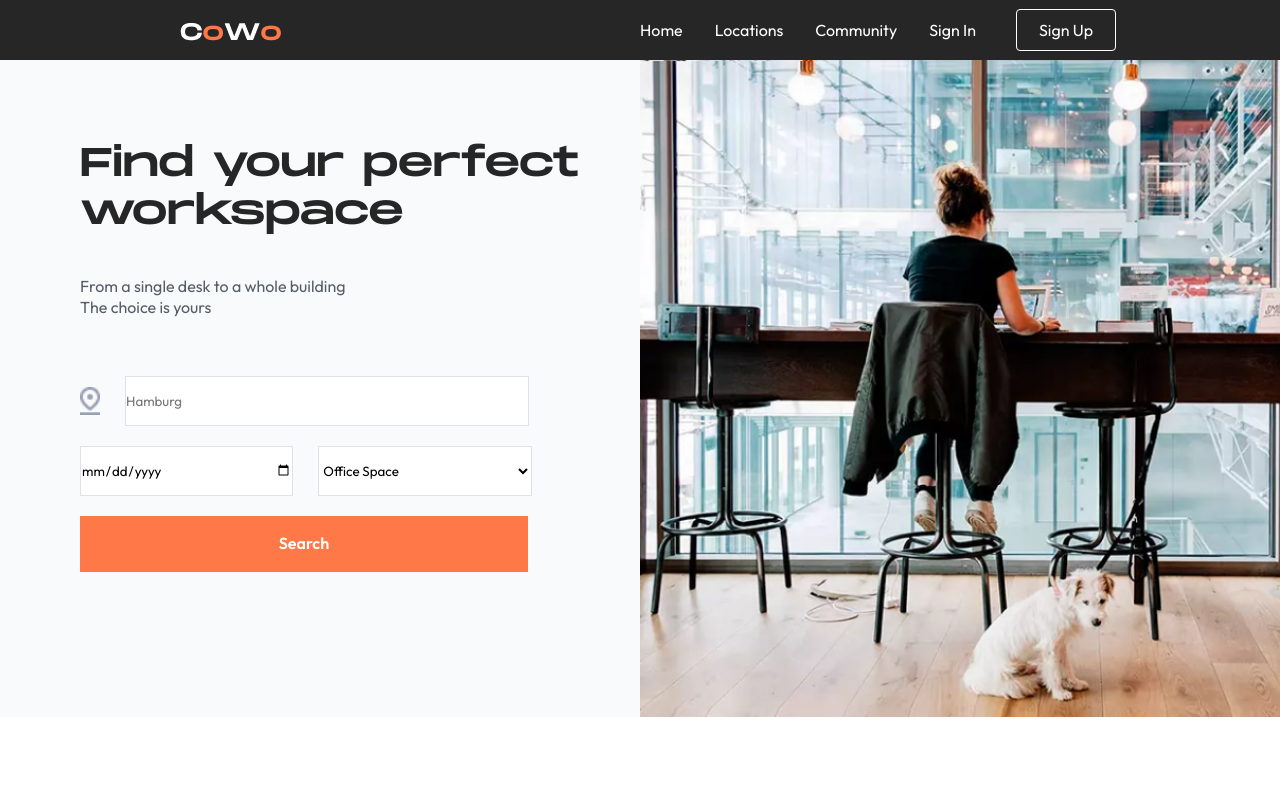
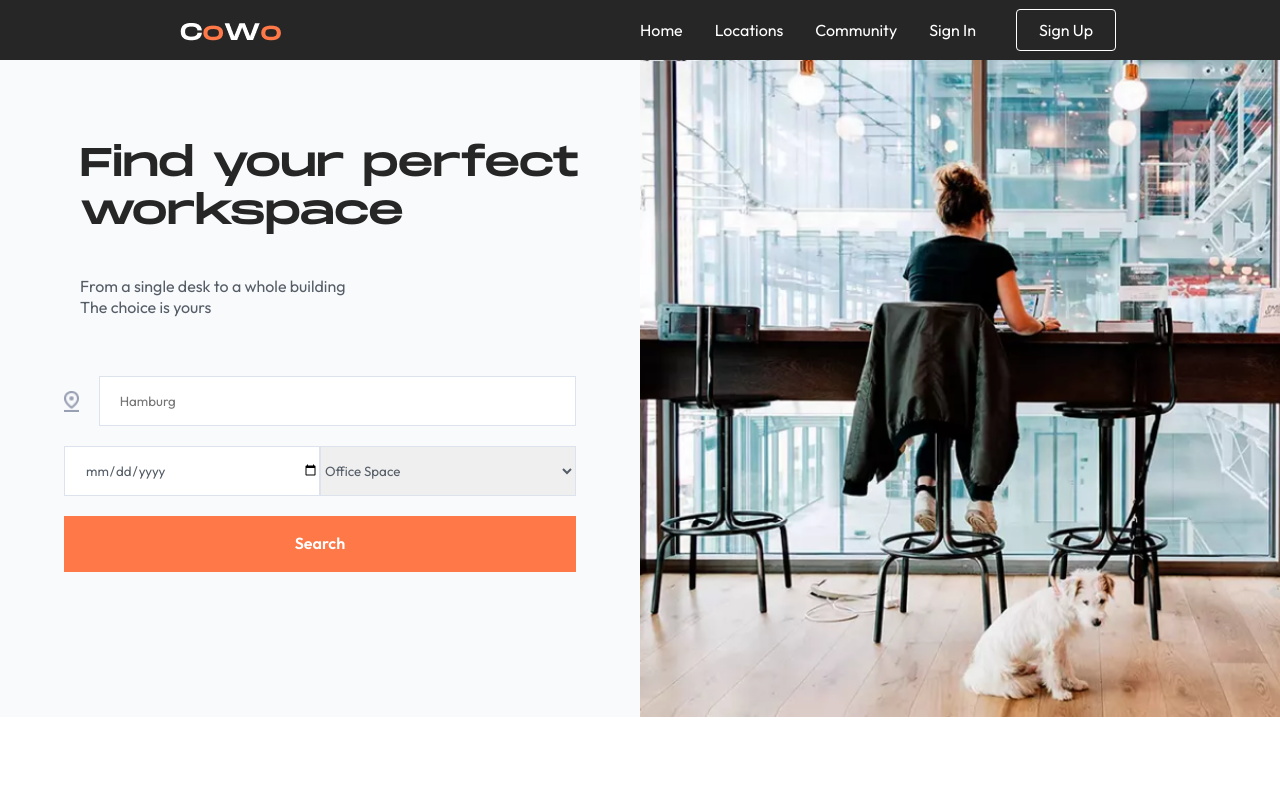
Before and after one commit to Nizami9/coworking, a React (Create React App) app: page / in a window 1280 px wide. Shown: the top 795 px of the page. Built offline with nearby package versions, Linux system fonts and the light colour scheme.

Commit message:
changed input in Landing page

```diff
--- a/src/Components/MainPage/Home/Home.css
+++ b/src/Components/MainPage/Home/Home.css
@@ -1,5 +1,16 @@
 body {
     min-width: 521px;
+    box-sizing: border-box;
+}
+
+input {
+    padding-left: 20px;
+    box-sizing: border-box;
+    background: #FFFFFF;
+    border: 1px solid #DCE3ED;
+    color: #555D67;
+    height: 50px;
+    border: 1px solid #DCE3ED;
 }
 
 @font-face {
@@ -55,7 +66,8 @@ body {
 .leftContInputs {
     display: flex;
     flex-wrap: wrap;
-    margin-left: 80px;
+    margin: 0px auto;
+    width: 80%;
     justify-content: space-between;
 }
 
@@ -63,51 +75,38 @@ body {
     width: 100%;
     height: 50px;
     margin-bottom: 20px;
-margin-right: 10px;
-margin-top: 20px;
-display: flex;
+    margin-top: 20px;
+    display: flex;
+}
+
+.locationInput>input {
+    margin-left: 20px;
+    width: 95%;
 }
 
 .adressIcon {
-    width: 20px;
-    position: relative;
-    align-items: center;
+    width: 15px;
     display: flex;
     align-self: center;
-    align-content: center;
 }
 
-.locationInput>input {
-    box-sizing: border-box;
-    background: #FFFFFF;
+#selectOfficeType {
+    height: 50px;
+    color: #555D67;
     border: 1px solid #DCE3ED;
-    width: 73.5%;
-    height: 50px;
-    margin-left: 25px;
 }
 
 #selectOfficeType, #dateOption {
-box-sizing: border-box;
-background: #FFFFFF;
-border: 1px solid #DCE3ED;
-height: 50px;
-width: 100%;
+width: 50%;
 }
 
-#selectOfficeType, #dateOption {
-width: 38.1%;
-}
-
-#selectOfficeType {
-    margin-left: 25px;
-}
 
 .selectDateOffice {
     width: 100%;
 }
 
 .leftContInputs>button {
-    width: 80%;
+    width: 100%;
     height: 56px;
     background-color:#FF7848;
     border: none;
```
